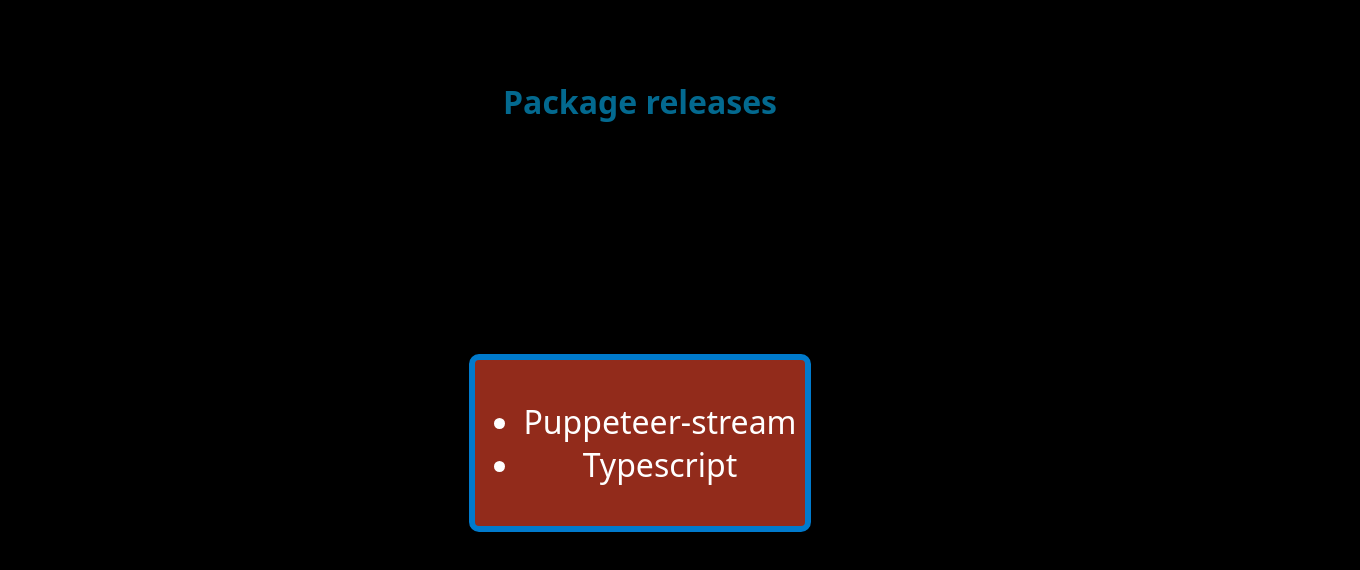
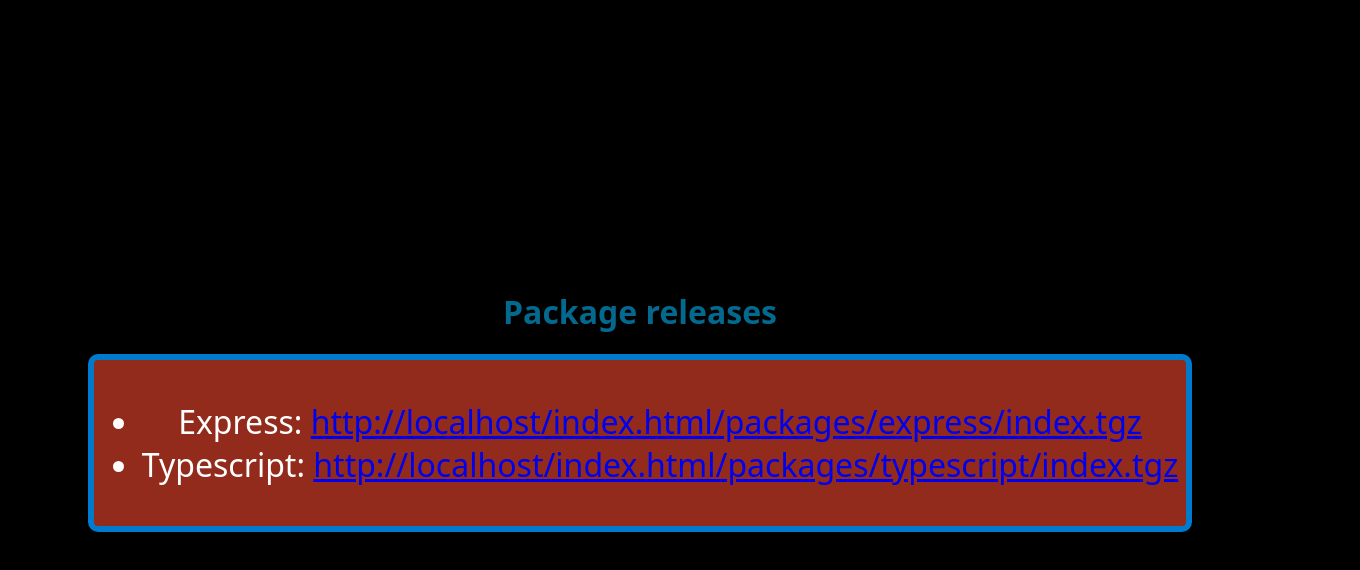
Before and after one commit to Coolchickenguy/SomePackageBuilds, a website: page index.html in a window 1280 px wide. Shown: the whole page, 1360 px wide, since content can reach past the window. Drawn offline with Linux system fonts and the light colour scheme.

Commit message:
Remote puppeter-releated package build and add express build/add link to index.html/ remove testg.js

```diff
--- a/index.html
+++ b/index.html
@@ -2,10 +2,9 @@
 <html>
   <head>
     <style>
-body{
-  margin:0px;
-  background: rgb(0,0,0);
-
+      body {
+        margin: 0px;
+        background: rgb(0, 0, 0);
       }
 
       .container {
@@ -16,36 +15,56 @@
         display: flex;
         justify-content: center;
         align-items: center;
+        flex-direction: column;
       }
 
       .center {
         padding: 0.5rem;
         border-radius: 10px;
-  border: .5vw solid #007acc;
+        border: 0.5vw solid #007acc;
         background: #922b1b;
         font-size: 2rem;
         text-align: center;
         color: rgb(255, 255, 255);
       }
 
+      .container > h1 {
+        color: #03698f;
+        text-align: center;
+      }
+
       body {
-    text-align: center;
         font-family: system-ui, serif;
-}
-h1{
-    color: #03698f;
-    margin: -10vh;
-    margin-top: 10vh;
       }
     </style>
   </head>
   <body>
+    <div class="container">
       <h1>Package releases</h1>
-    <div class="container" >
-        <div class="center"><ul>
-            <li>Puppeteer-stream</li>
-            <li>Typescript</li>
-        </ul></div>
+      <div class="center">
+        <ul>
+          <li>
+            Express:
+            <a href="about:blank"
+              >Please enable javascript
+              <script>
+                // prettier-ignore
+                (()=>{var e=window.location.href.replace(/\/$/,"")+"/packages/express/index.tgz",t=document.currentScript.parentNode;t.textContent=e,t.href=e})();
+              </script></a
+            >
+          </li>
+          <li>
+            Typescript:
+            <a href="about:blank"
+              >Please enable javascript
+              <script>
+                // prettier-ignore
+                (()=>{var e=window.location.href.replace(/\/$/,"")+"/packages/typescript/index.tgz",t=document.currentScript.parentNode;t.textContent=e,t.href=e})();
+              </script></a
+            >
+          </li>
+        </ul>
+      </div>
     </div>
   </body>
 </html>
--- /dev/null
+++ b/packages/express/build.js
@@ -0,0 +1,2 @@
+import build from "../../lib/build-node.js";
+await build(import.meta,"https://github.com/expressjs/express/archive/refs/heads/master.zip");
--- a/packages/puppeteer-stream/build.js
+++ /dev/null
@@ -1,2 +0,0 @@
-import build from "../../lib/build-node.js";
-await build(import.meta,"https://github.com/SamuelScheit/puppeteer-stream/archive/refs/heads/main.zip");
```
Also changed, not shown: testg.js (deleted, +0 -7 lines). Lines whose indentation alone changed are shown as unchanged.
